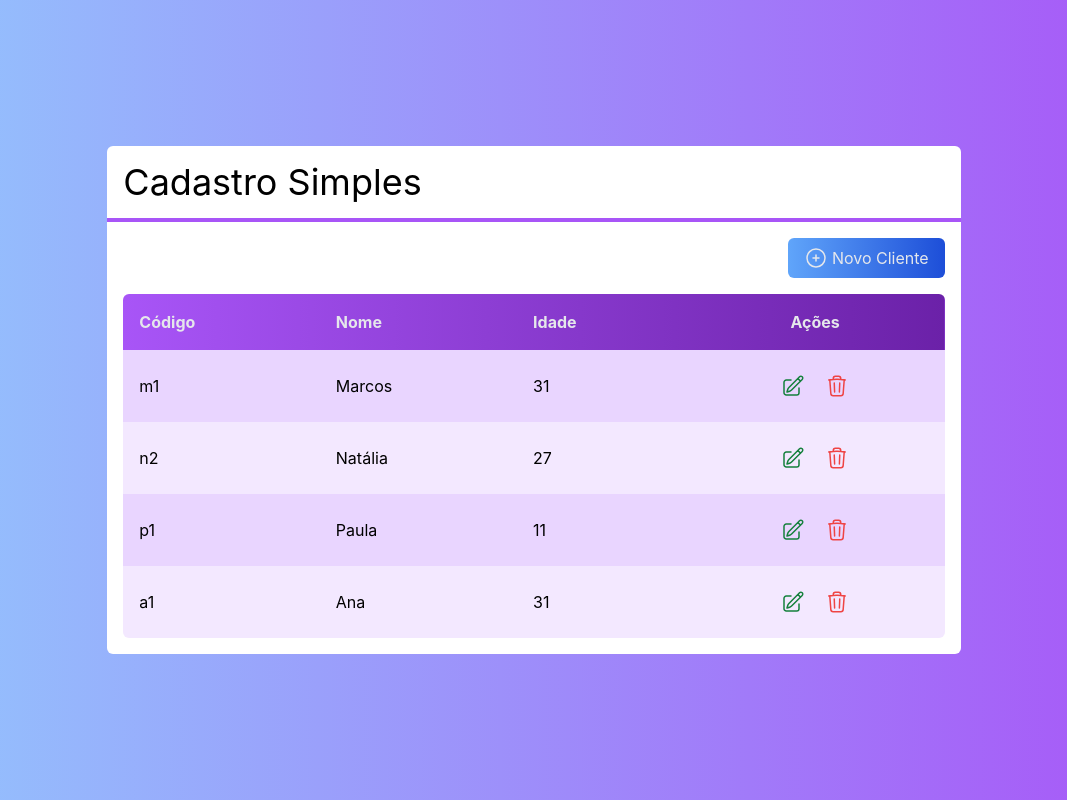
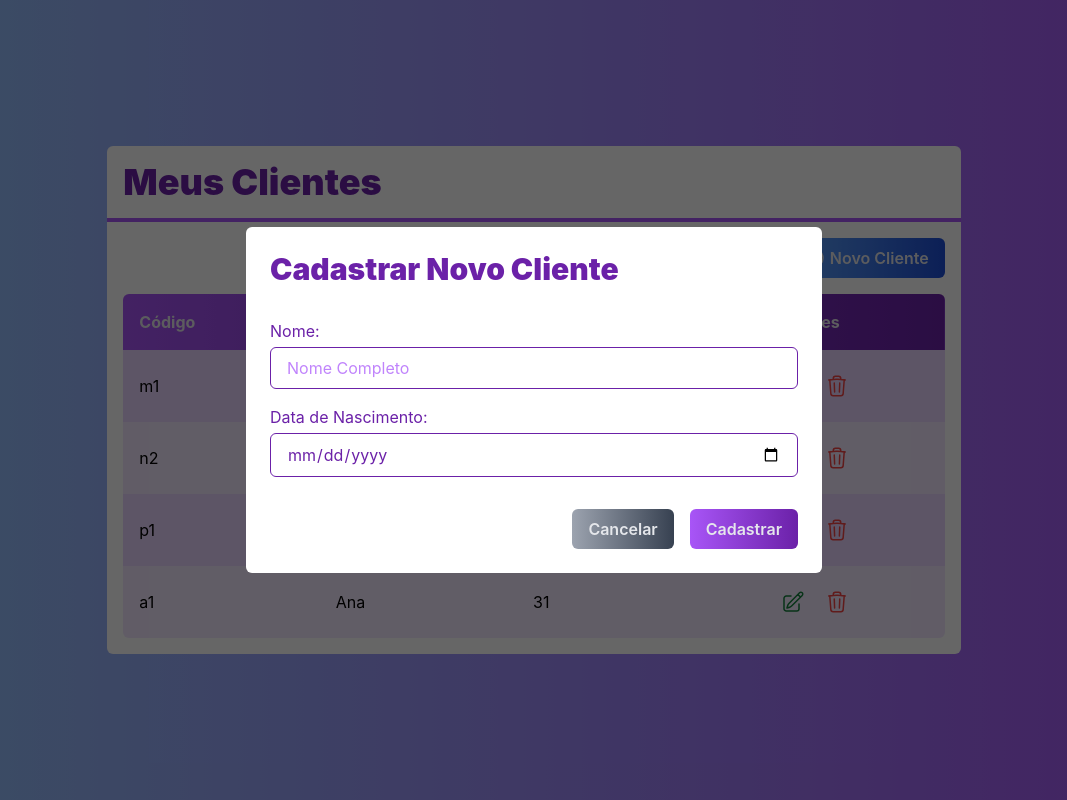
Before and after one commit to kenmarcos/next-crud, a Next.js app: page / in a window 1280 px wide. Both pictures are taken after a click on the button "Novo Cliente". Shown: the whole page, without its empty margins (106-1173 px from the left). Built offline with nearby package versions, Linux system fonts and the light colour scheme.

Commit message:
add Modal, Forms, Button and Input components

```diff
--- a/package.json
+++ b/package.json
@@ -9,6 +9,7 @@
     "lint": "next lint"
   },
   "dependencies": {
+    "@radix-ui/react-dialog": "^1.0.2",
     "@types/node": "18.11.13",
     "@types/react": "18.0.26",
     "@types/react-dom": "18.0.9",
--- a/src/components/Button/index.tsx
+++ b/src/components/Button/index.tsx
@@ -1,18 +1,21 @@
-import { ButtonHTMLAttributes, ReactNode } from "react";
+import { ButtonHTMLAttributes, forwardRef, ReactNode } from "react";
 
 interface ButtonProps extends ButtonHTMLAttributes<HTMLButtonElement> {
   children: ReactNode;
 }
 
-const Button = (props: ButtonProps) => {
+const Button = forwardRef<HTMLButtonElement, ButtonProps>((props, ref) => {
   return (
     <button
       {...props}
-      className={`px-4 py-2 rounded-md text-gray-200 hover:opacity-80 hover:scale-105 flex gap-1 ${props.className}`}
+      ref={ref}
+      className={`font-semibold px-4 py-2 rounded-md text-gray-200 hover:opacity-80 hover:scale-105 flex gap-1 ${props.className}`}
     >
       {props.children}
     </button>
   );
-};
+});
+
+Button.displayName = "Button";
 
 export default Button;
--- /dev/null
+++ b/src/components/Forms/ClientEditForm/index.tsx
@@ -0,0 +1,54 @@
+import * as Dialog from "@radix-ui/react-dialog";
+import moment from "moment";
+import Client from "../../../core/Client/client";
+import Button from "../../Button";
+import Input from "../../Input";
+
+interface ClientEditFormProps {
+  client: Client;
+}
+
+const ClientEditForm = (props: ClientEditFormProps) => {
+  return (
+    <form>
+      <div className="flex flex-col gap-1 mb-4">
+        <Input
+          labeltext="Código:"
+          placeholder="Código de Identificação"
+          readOnly
+          defaultValue={props.client.id as string}
+        />
+      </div>
+
+      <div className="flex flex-col gap-1 mb-4">
+        <Input
+          labeltext="Nome:"
+          placeholder="Nome Completo"
+          defaultValue={props.client.name}
+        />
+      </div>
+
+      <div className="flex flex-col gap-1">
+        <Input
+          labeltext="Data de Nascimento:"
+          type="date"
+          defaultValue={moment(props.client.birthDate).format("YYYY-MM-DD")}
+        />
+      </div>
+
+      <div className="flex gap-4 mt-8 justify-end">
+        <Dialog.Close asChild>
+          <Button className="bg-gradient-to-r from-gray-400 to-gray-700">
+            Cancelar
+          </Button>
+        </Dialog.Close>
+
+        <Button className="bg-gradient-to-r from-purple-500 to-purple-800">
+          Salvar
+        </Button>
+      </div>
+    </form>
+  );
+};
+
+export default ClientEditForm;
--- /dev/null
+++ b/src/components/Forms/ClientRegisterForm/index.tsx
@@ -0,0 +1,31 @@
+import * as Dialog from "@radix-ui/react-dialog";
+import Button from "../../Button";
+import Input from "../../Input";
+
+const ClientRegisterForm = () => {
+  return (
+    <form>
+      <div className="flex flex-col gap-1 mb-4">
+        <Input labeltext="Nome:" placeholder="Nome Completo" />
+      </div>
+
+      <div className="flex flex-col gap-1">
+        <Input labeltext="Data de Nascimento:" type="date" />
+      </div>
+
+      <div className="flex gap-4 mt-8 justify-end">
+        <Dialog.Close asChild>
+          <Button className="bg-gradient-to-r from-gray-400 to-gray-700">
+            Cancelar
+          </Button>
+        </Dialog.Close>
+
+        <Button className="bg-gradient-to-r from-purple-500 to-purple-800">
+          Cadastrar
+        </Button>
+      </div>
+    </form>
+  );
+};
+
+export default ClientRegisterForm;
--- /dev/null
+++ b/src/components/Input/index.tsx
@@ -0,0 +1,21 @@
+import React, { InputHTMLAttributes } from "react";
+
+interface InputProps extends InputHTMLAttributes<HTMLInputElement> {
+  labeltext: string;
+}
+
+const Input = (props: InputProps) => {
+  return (
+    <>
+      <label className="text-purple-800">{props.labeltext}</label>
+      <div className="border border-purple-800 rounded-md px-4 py-2">
+        <input
+          {...props}
+          className={`w-full focus:outline-none text-purple-800 placeholder:text-purple-400 ${props.className}`}
+        />
+      </div>
+    </>
+  );
+};
+
+export default Input;
--- /dev/null
+++ b/src/components/Modal/index.tsx
@@ -0,0 +1,29 @@
+import * as Dialog from "@radix-ui/react-dialog";
+import React, { ReactNode } from "react";
+
+interface ModalProps {
+  triggerButton: ReactNode;
+  modalTitle: string;
+  children: ReactNode;
+}
+
+const Modal = (props: ModalProps) => {
+  return (
+    <Dialog.Root>
+      <Dialog.Trigger asChild>{props.triggerButton}</Dialog.Trigger>
+
+      <Dialog.Portal>
+        <Dialog.Overlay className="fixed bg-black/60 inset-0" />
+        <Dialog.Content className="bg-white fixed top-[50%] left-[50%] translate-x-[-50%] translate-y-[-50%] rounded-md p-6 w-[90vw] max-w-xl">
+          <Dialog.Title className="text-3xl font-black mb-8 text-purple-800">
+            {props.modalTitle}
+          </Dialog.Title>
+
+          {props.children}
+        </Dialog.Content>
+      </Dialog.Portal>
+    </Dialog.Root>
+  );
+};
+
+export default Modal;
--- a/src/components/Table/index.tsx
+++ b/src/components/Table/index.tsx
@@ -1,19 +1,15 @@
 import Client from "../../core/Client/client";
 import { EditIcon, TrashIcon } from "../Icons";
+import Modal from "../Modal";
+import * as Dialog from "@radix-ui/react-dialog";
+import Button from "../Button";
+import ClientEditForm from "../Forms/ClientEditForm";
 
 interface TableProps {
   clients: Client[];
 }
 
 const Table = (props: TableProps) => {
-  const openEditClientModal = (client: Client) => {
-    console.log(client.name);
-  };
-
-  const openRemoveClientModal = (client: Client) => {
-    console.log(client.name);
-  };
-
   return (
     <table className="w-full rounded-md overflow-hidden">
       <thead className="bg-gradient-to-r from-purple-500 to-purple-800 text-gray-200">
@@ -35,19 +31,49 @@ const Table = (props: TableProps) => {
             <td className="text-left p-4">{client.name}</td>
             <td className="text-left p-4">{client.age}</td>
             <td className="flex justify-center p-4 gap-1">
-              <button
-                onClick={() => openEditClientModal(client)}
-                className="text-green-700 rounded-full hover:bg-gray-50 p-2 flex justify-center items-center"
+              <Modal
+                triggerButton={
+                  <button className="text-green-700 rounded-full hover:bg-gray-50 p-2 flex justify-center items-center focus:border-none">
+                    <EditIcon />
+                  </button>
+                }
+                modalTitle="Editar Cliente"
               >
-                <EditIcon />
-              </button>
+                <ClientEditForm client={client} />
+              </Modal>
 
-              <button
-                onClick={() => openRemoveClientModal(client)}
-                className="text-red-500 rounded-full hover:bg-gray-50 p-2 flex justify-center items-center"
+              <Modal
+                triggerButton={
+                  <button className="text-red-500 rounded-full hover:bg-gray-50 p-2 flex justify-center items-center focus:border-none">
+                    <TrashIcon />
+                  </button>
+                }
+                modalTitle="Excluir Cliente"
               >
-                <TrashIcon />
-              </button>
+                <div className="border border-purple-400 px-4 py-2 rounded-md">
+                  <p>Código: {client.id}</p>
+                  <p>Nome: {client.name}</p>
+                  <p>
+                    Idade: {client.age} ano{`${client.age > 1 ? "s" : ""}`}
+                  </p>
+                </div>
+
+                <h2 className="text-center text-2xl my-4">
+                  Tem certeza que deseja remover este cliente?
+                </h2>
+
+                <div className="flex gap-4 mt-8 justify-center">
+                  <Dialog.Close asChild>
+                    <Button className="bg-gradient-to-r from-gray-400 to-gray-700">
+                      Cancelar
+                    </Button>
+                  </Dialog.Close>
+
+                  <Button className="bg-gradient-to-r from-purple-500 to-purple-800">
+                    Remover
+                  </Button>
+                </div>
+              </Modal>
             </td>
           </tr>
         ))}
--- a/src/pages/index.tsx
+++ b/src/pages/index.tsx
@@ -3,6 +3,8 @@ import { PlusIcon } from "../components/Icons";
 import Layout from "../components/Layout";
 import Table from "../components/Table";
 import Client from "../core/Client/client";
+import Modal from "../components/Modal";
+import ClientRegisterForm from "../components/Forms/ClientRegisterForm";
 
 const clients = [
   new Client("Marcos", "1990-12-13T02:00:00.000Z", "m1"),
@@ -16,15 +18,22 @@ const Home = () => {
     <Layout>
       <section className="bg-white rounded-md w-2/3">
         <header className="m-0 border-b-4 border-purple-500 p-4">
-          <h1 className="text-4xl">Cadastro Simples</h1>
+          <h1 className="text-4xl font-black text-purple-800">Meus Clientes</h1>
         </header>
 
         <div className="p-4">
           <div className="flex justify-end mb-4">
-            <Button className="bg-gradient-to-r from-blue-400 to-blue-700">
-              <PlusIcon />
-              Novo Cliente
-            </Button>
+            <Modal
+              triggerButton={
+                <Button className="bg-gradient-to-r from-blue-400 to-blue-700">
+                  <PlusIcon />
+                  Novo Cliente
+                </Button>
+              }
+              modalTitle="Cadastrar Novo Cliente"
+            >
+              <ClientRegisterForm />
+            </Modal>
           </div>
 
           <Table clients={clients} />
```
Also changed, not shown: 1 other file (tests, documents, lock files or other folders).
